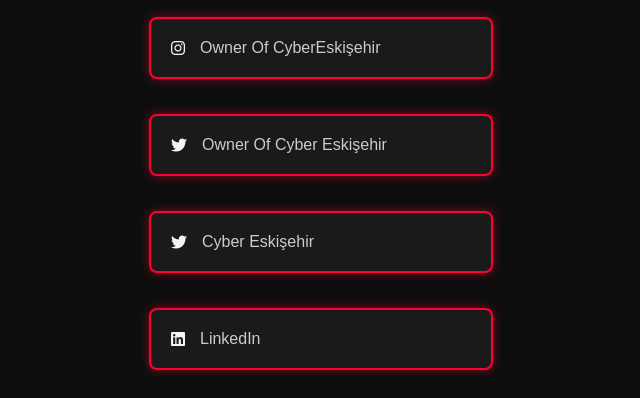
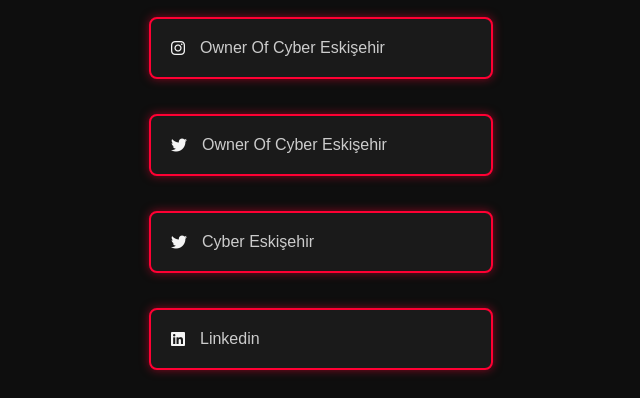
Before and after one commit to Umutkgz/CyberEskisehir, a plain HTML site: page src/socialmedia.html in a window 1280 px wide. Shown: the part 265-663 px from the top of the page, 319-959 px from the left. Drawn offline with Linux system fonts and the light colour scheme.

Commit message:
Update socialmedia.html

```diff
--- a/src/socialmedia.html
+++ b/src/socialmedia.html
@@ -25,7 +25,7 @@
             <a href="https://www.instagram.com/umutkyrdgn/" target="_blank">
                 <div class="content-item">
                     <i class="fab fa-instagram"></i>
-                    <p>Owner Of CyberEskişehir</p>
+                    <p>Owner Of Cyber Eskişehir</p>
                 </div>
             </a>
             <!-- Optional section for other social media icons (e.g., Twitter, LinkedIn) -->
@@ -45,7 +45,7 @@
             <a href="https://tr.linkedin.com/in/umut-kayra-do%C4%9Fan-156495315" target="_blank">
                 <div class="content-item">
                     <i class="fab fa-linkedin"></i>
-                    <p>LinkedIn</p>
+                    <p>Linkedin</p>
                 </div>
             </a>
 
```
